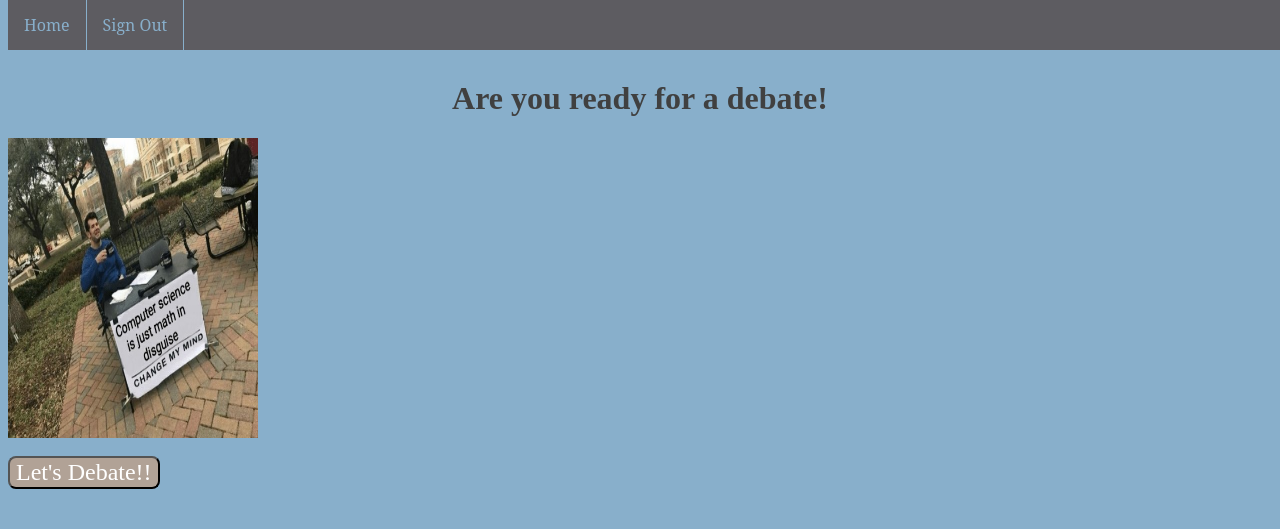
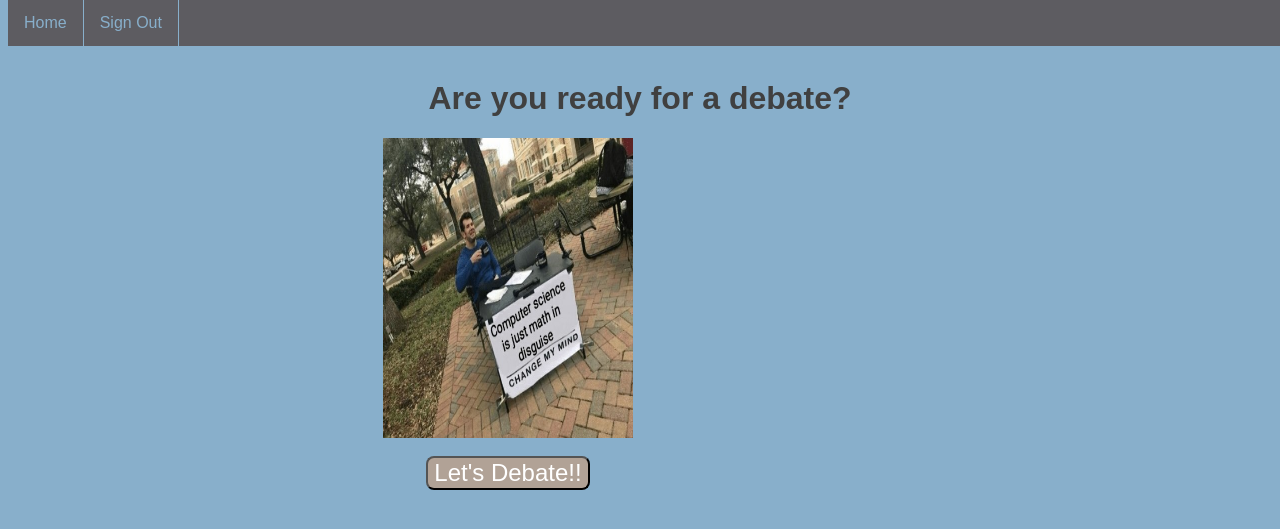
Before and after one commit to zack/ChangeMyMind, a Flask app: page /static/ChangeMyMind.html in a window 1280 px wide. Shown: the top 529 px of the page. Run offline with Flask 2, Linux system fonts and the light colour scheme; some libraries are stand-ins or nearby versions.

```diff
--- a/app/main.py
+++ b/app/main.py
@@ -40,6 +40,17 @@ def index():
 @app.route("/webservice", methods=['GET', 'POST'])
 def my_webservice():
     return jsonify(result=put_debate(**request.args))
+
+@app.route('/put_debate', methods=['GET', 'POST'])
+def put_debate(debate_id, user, transcript):
+    ds = get_client()
+    task_key = ds.key("debate") # unique ID for this entity
+    task = datastore.Entity(key=task_key)
+    task["debate_id"] = debate_id
+    task["user"] = user
+    task["transcript"] = transcript
+    ds.put(task)
+    return task
 
 @app.route('/get_debate', methods=['GET', 'POST'])
 def get_debates():
--- a/app/static/ChangeMyMind.html
+++ b/app/static/ChangeMyMind.html
@@ -38,7 +38,7 @@
 	<script src="https://apis.google.com/js/platform.js" async defer></script>
 	<!-- Header -->
 	<h1><br/></h1>
-    <h1 align="center" id= text>Are you ready for a debate!</h1>
+    <h1 align="center" font-family="sans-serif" id= text>Are you ready for a debate?</h1>
 
 <body>
 <div class="slideshow-container">
@@ -72,6 +72,8 @@ function showSlides() {
   slideIndex++;
   if (slideIndex > slides.length) {slideIndex = 1}
   slides[slideIndex-1].style.display = "block";
+  slides[slideIndex-1].style.marginLeft = "auto";
+  slides[slideIndex-1].style.marginRight = "auto";
   setTimeout(showSlides, 5000); // Change image every 2 seconds
 }
 </script>
--- a/app/static/chat-style.css
+++ b/app/static/chat-style.css
@@ -54,7 +54,7 @@ img {
 }
 
 #topic{
-    font-family: Sans-serif;
+    font-family: sans-serif;
     text-align: center;
 }
 
@@ -89,12 +89,12 @@ img {
   .text {font-size: 11px}
 }
 div {
-	font-family: Serif, cursive, sans-serif
+	font-family: sans-serif;
 	text-align: center;
 }
 
 input {
-	font-family: Serif, cursive, sans-serif
+	font-family: sans-serif;
 }
 
 #quarter-page {
@@ -106,11 +106,11 @@ input {
   float: left;
 }
 h1 {
-	font-family: Serif, cursive, sans-serif
+	font-family: sans-serif;
 }
 
 button{
-	font-family: Serif, cursive, sans-serif
+	font-family: sans-serif;
 }
 
 ul {
@@ -140,7 +140,7 @@ li a {
 	text-align: center;
 	padding: 14px 16px;
 	text-decoration: none;
-	font-family: "Serif", cursive, sans-serif;
+	font-family: sans-serif;
 }
 
 li a:hover {
--- a/app/static/chat.js
+++ b/app/static/chat.js
@@ -1,6 +1,6 @@
 window.onload = function() {
     topic = "/pancakes-waffles"
-    window.history.pushState("object or string", "Title", topic);
+    //window.history.pushState("object or string", "Title", topic);
 
     document.getElementById("topic").innerHTML = "Pancakes v.s. Waffles...Go!" //grab from db
 
```
